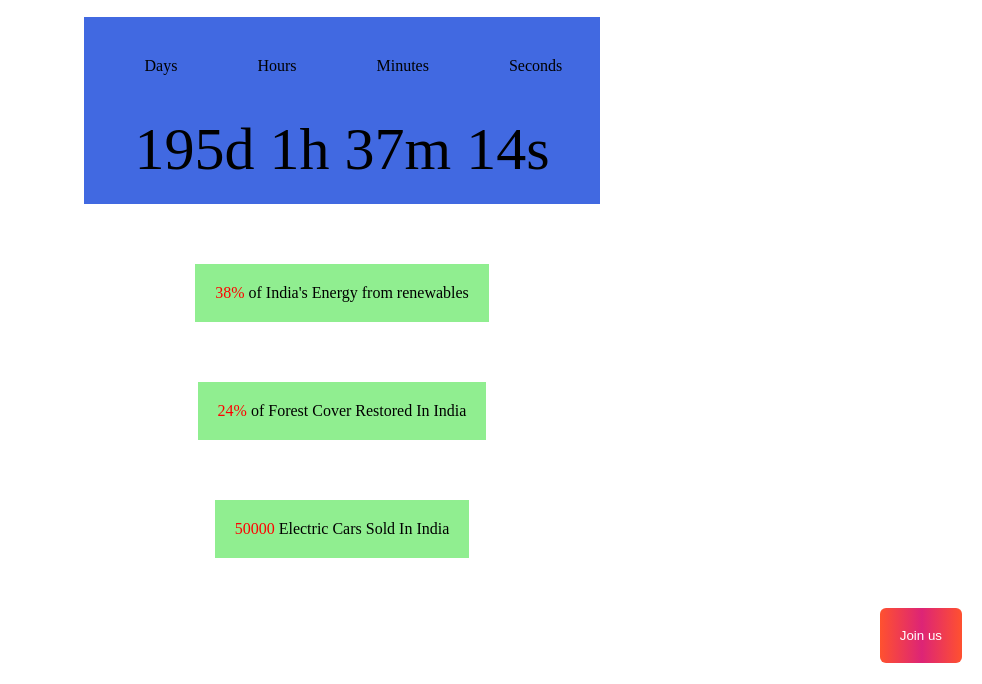
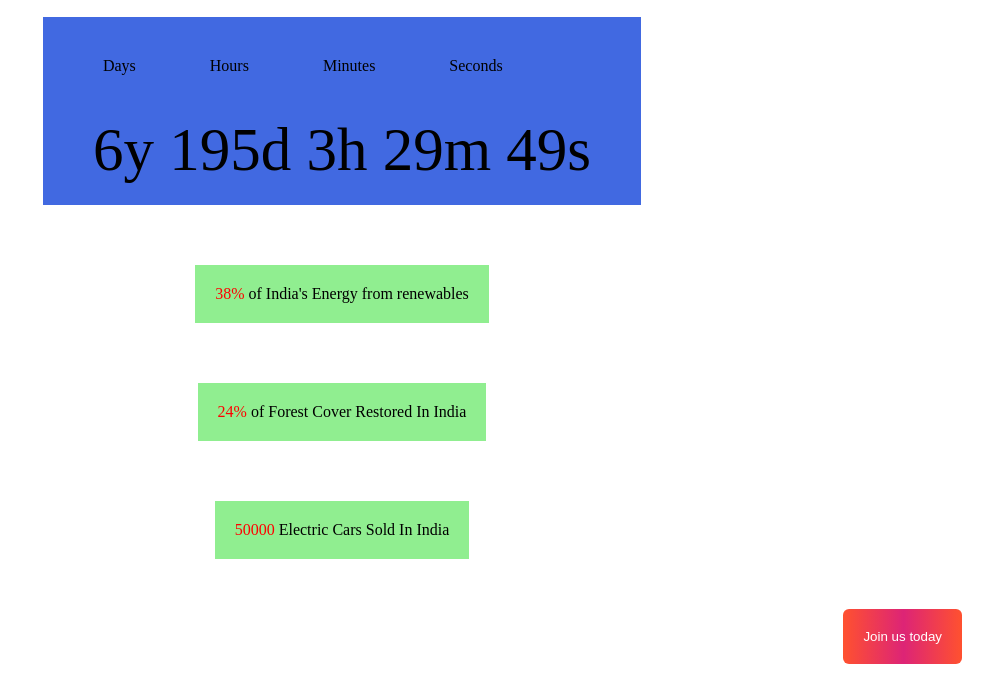
Before and after one commit to bhavesh120501/world-climate-clock, a plain HTML site: page index.html in a window 1280 px wide. Shown: the part 346-1030 px from the top of the page, without its empty margins (298-1280 px from the left). Drawn offline with Linux system fonts and the light colour scheme.

Commit message:
synched clock and added years attr.

```diff
--- a/index.html
+++ b/index.html
@@ -51,14 +51,14 @@
 
         <footer>
             <div class="btn">
-            <button class="footer__btn">Join us</button>
+            <button class="footer__btn">Join us today</button>
         </div>
 
         </footer>
 
 <script>
     // Set the date we're counting down to
-    var countDownDate = new Date("Jan 5, 2022 15:37:25").getTime();
+    var countDownDate = new Date("Jan 5, 2022 17:30:0").getTime();
 
     // Update the count down every 1 second
     var x = setInterval(function() {
@@ -70,13 +70,14 @@
       var distance = countDownDate - now;
 
       // Time calculations for days, hours, minutes and seconds
+      var years = 6
       var days = Math.floor(distance / (1000 * 60 * 60 * 24));
       var hours = Math.floor((distance % (1000 * 60 * 60 * 24)) / (1000 * 60 * 60));
       var minutes = Math.floor((distance % (1000 * 60 * 60)) / (1000 * 60));
       var seconds = Math.floor((distance % (1000 * 60)) / 1000);
 
       // Output the result in an element with id="demo"
-      document.getElementById("demo").innerHTML = days + "d " + hours + "h "
+      document.getElementById("demo").innerHTML = years + "y " + days + "d " + hours + "h "
       + minutes + "m " + seconds + "s ";
 
       // If the count down is over, write some text
--- a/style.css
+++ b/style.css
@@ -93,3 +93,13 @@ li{
     border-radius: 6px;
     cursor: pointer;
 }
+
+@media (min-width:768px) {
+    li{
+        margin-right: 10px;
+    }
+
+    #demo{
+        font-size: 61px;
+    }
+}
```
